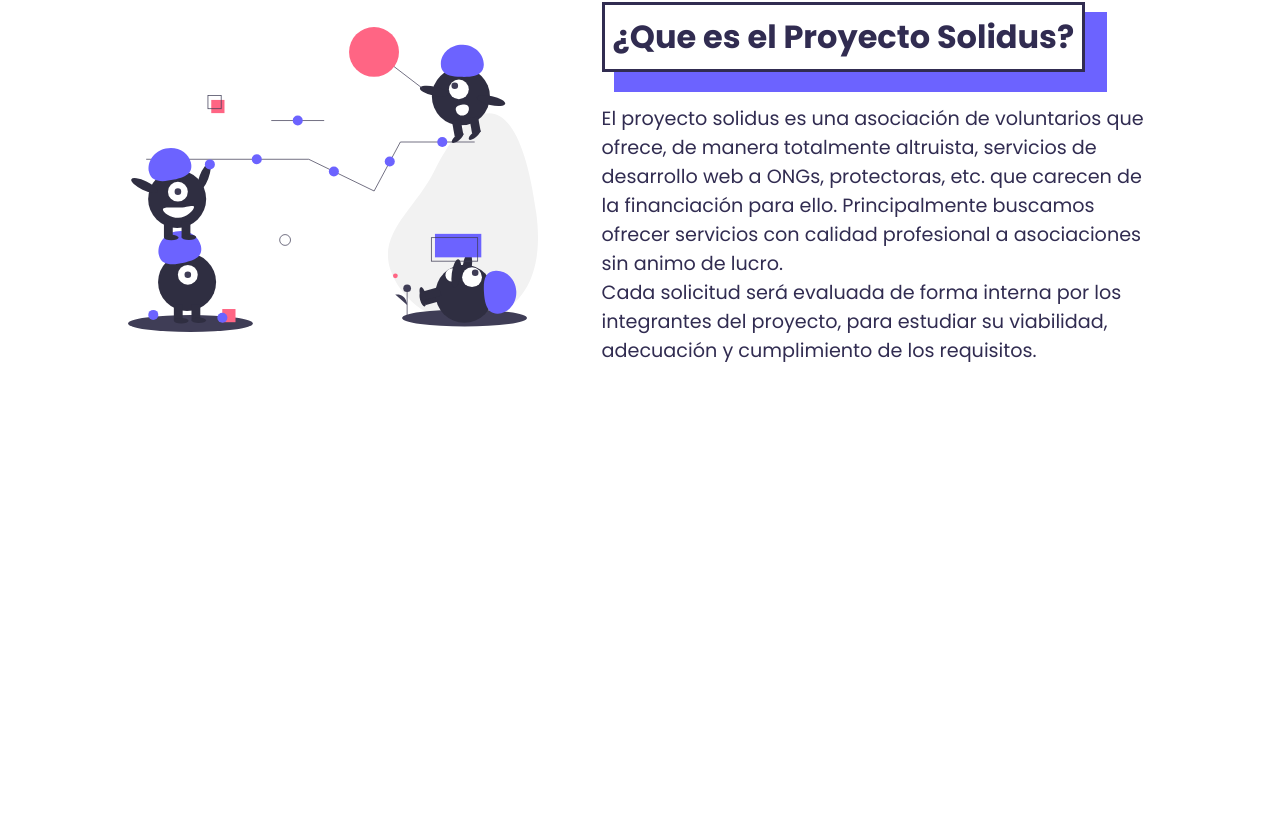
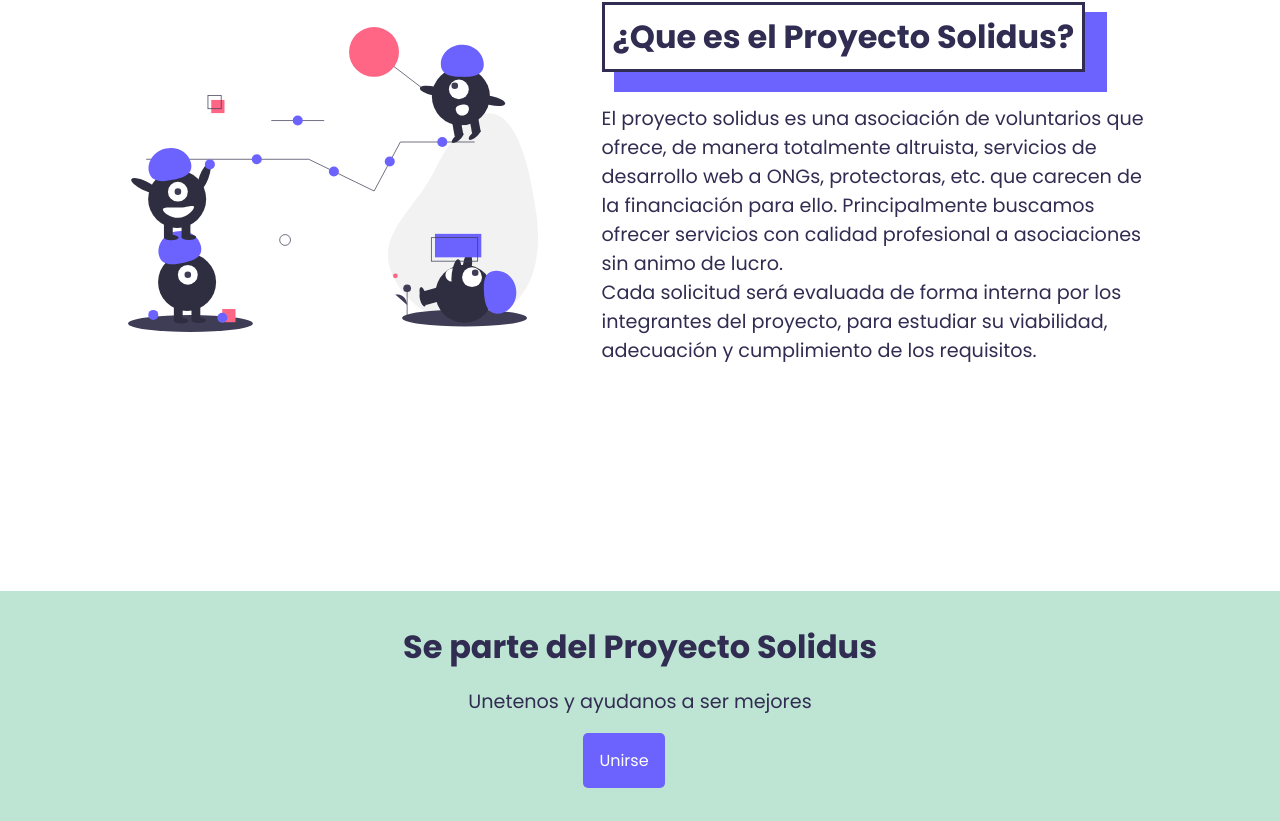
Before and after one commit to proyectosolidus/ProyectoSolidus, a React (Create React App) app: page / in a window 1280 px wide. Shown: the part 945-1766 px from the top of the page. Before the commit the page ends 1536 px from the top, so only its background shows below. Built offline with nearby package versions, Linux system fonts and the light colour scheme.

Commit message:
home page -- add new members

```diff
--- a/src/pages/Home.js
+++ b/src/pages/Home.js
@@ -47,7 +47,19 @@ const Home = () => {
 				</div>
 			</section>
 
-
+			<section className="Home__join">
+				<div className="box-wrapper">
+					<div className="Home__join_container">
+						<h2>Se parte del Proyecto Solidus</h2>
+						<p>
+							Unetenos y ayudanos a ser mejores
+						</p>
+						<div className="marg-t Home__join-button">
+							<Link to="/unirse" className="primary-btn">Unirse</Link>
+						</div>
+					</div>
+				</div>
+			</section>
 
 		</React.Fragment>
 
--- a/src/pages/styles/Home.css
+++ b/src/pages/styles/Home.css
@@ -132,3 +132,35 @@
 .Home__about-info p {
   font-size: 1.2rem;
 }
+
+/*-------- JOIN -------------*/
+
+.Home__join {
+  background-color: #bee5d3;
+}
+
+.Home__join_container {
+  display: grid;
+  justify-items: center;
+  grid-auto-flow: row;
+  align-items: center;
+  grid-gap: 1rem;
+  background-color: #bee5d3;
+  padding: 2rem;
+}
+
+.Home__join h2 {
+  font-size: 2rem;
+}
+
+.Home__join p {
+  font-size: 1.2rem;
+}
+
+.Home__join-button {
+  margin-bottom: 1rem;
+}
+
+.Home__join-button a {
+  width: 100%;
+}
```
Also changed, not shown: 1 other file (tests, documents, lock files or other folders).
